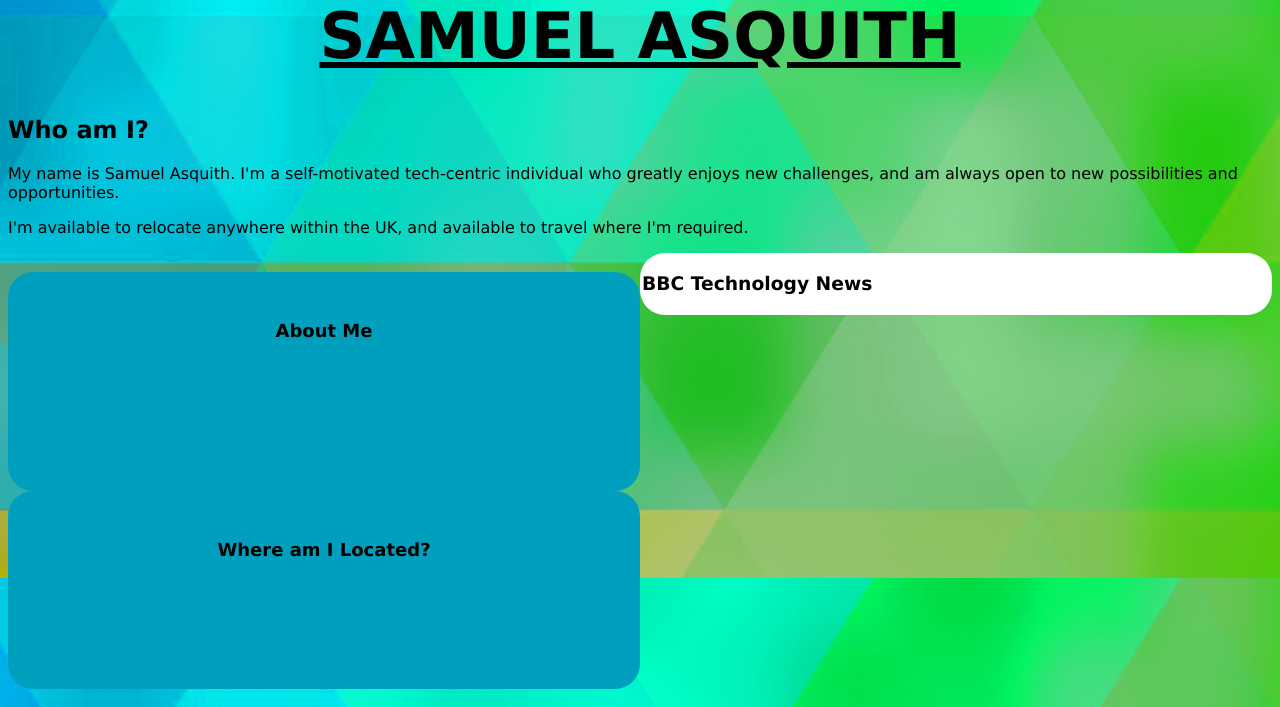
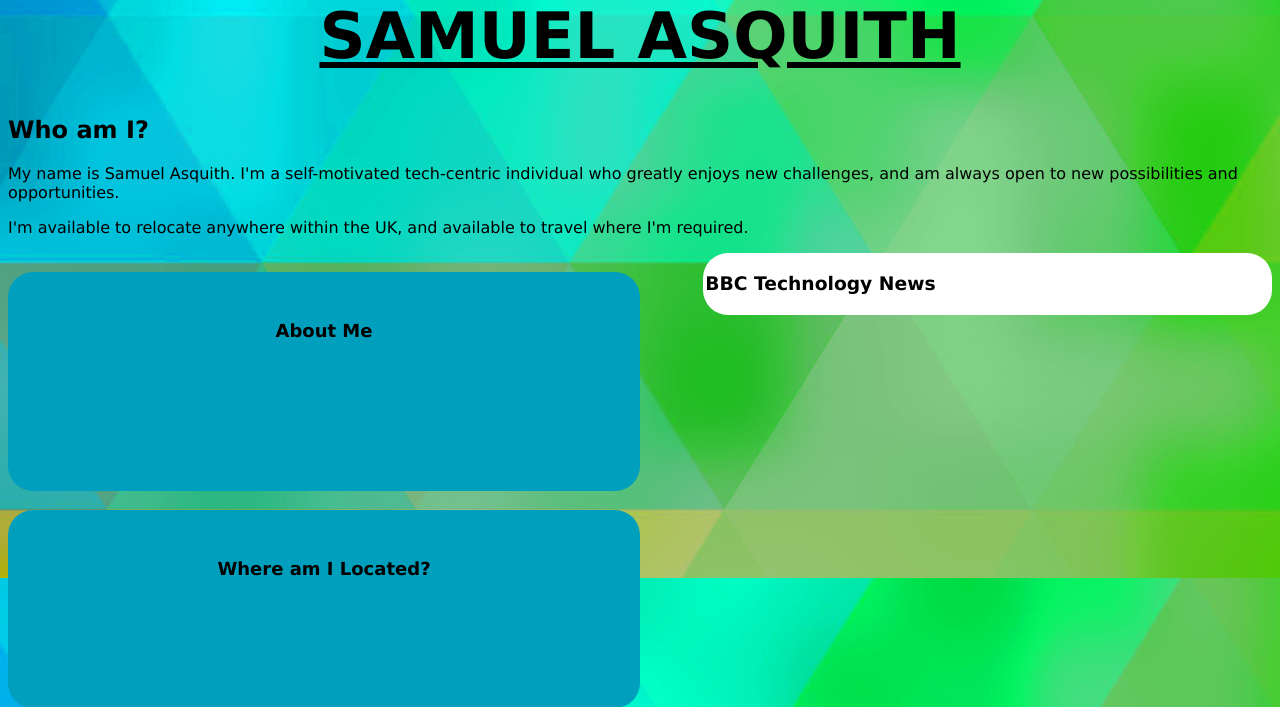
Before and after one commit to Sboncio/website, a Flask app: page / in a window 1280 px wide. Shown: the part 222-929 px from the top of the page. Run offline with Flask 2, Linux system fonts and the light colour scheme.

Commit message:
Test formatting

```diff
--- a/app/application/static/css/main.css
+++ b/app/application/static/css/main.css
@@ -159,7 +159,7 @@ footer p{
 
 .feed{
     background: white;
-    width: 50%;
+    width: 45%;
     float: right;
     border-color: #000;
     border-radius: 25px;
--- a/app/application/templates/home.html
+++ b/app/application/templates/home.html
@@ -31,6 +31,8 @@
             </p>
             </div>
         </div>
+
+        <br>
 
         <div class="clearfix">
             <div class="box">
```
